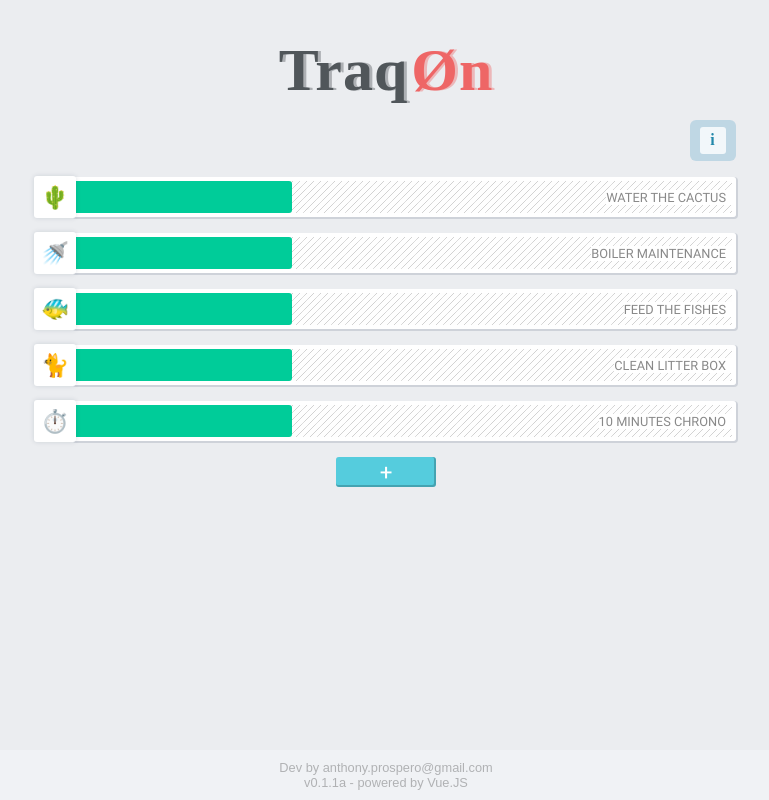
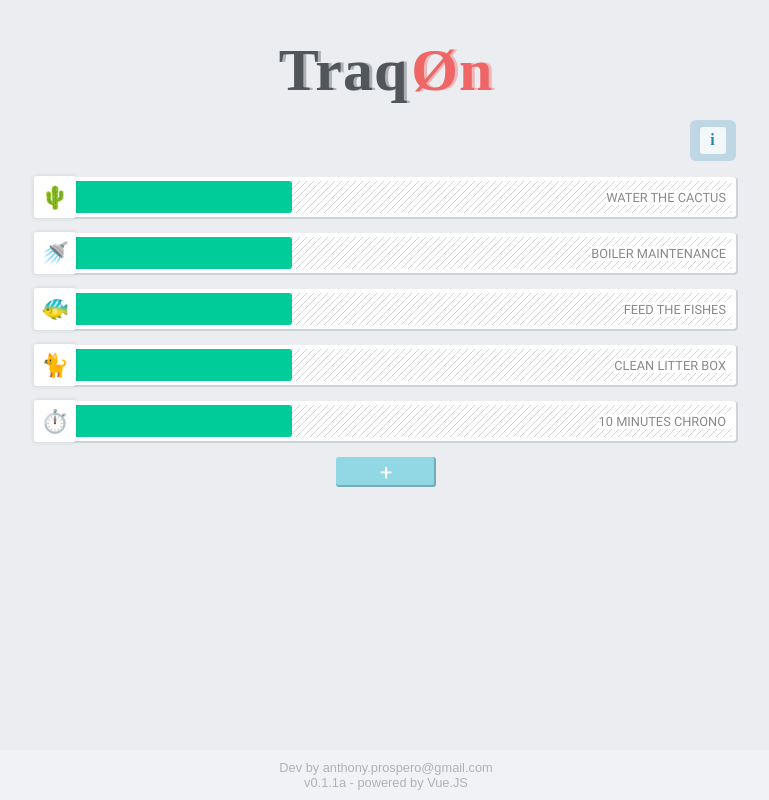
Before and after one commit to Shadowfaax/tasks-dashboard, a Vue app: page / in a window 1280 px wide. Shown: the whole page, without its empty margins (254-1023 px from the left). Built offline with nearby package versions, Linux system fonts and the light colour scheme; a web font is replaced by a local one.

Commit message:
css fixes

```diff
--- a/src/components/Dashboard.vue
+++ b/src/components/Dashboard.vue
@@ -220,7 +220,7 @@ export default {
 .gauge-progress.dark-red    { background-color: #330000BB; }
 
 .widget.add             { display: flex; justify-content: space-around; align-items: center; }
-.button-add             { margin: 0 auto; width: 30%; max-width: 100px; font-size: 1.4em; cursor: pointer; background-color: #55CCDD; }
+.button-add             { margin: 0 auto; width: 30%; max-width: 100px; font-size: 1.4em; cursor: pointer; background-color: #55CCDD99; }
 
 .add-widgets-block      { width: 100%; display: flex; flex-flow: row wrap; justify-content: space-between; }
 .add-widgets-inline-blk { width: 100%; display: flex; flex-flow: row wrap; justify-content: space-between; align-items: center; height: 36px; }
```
